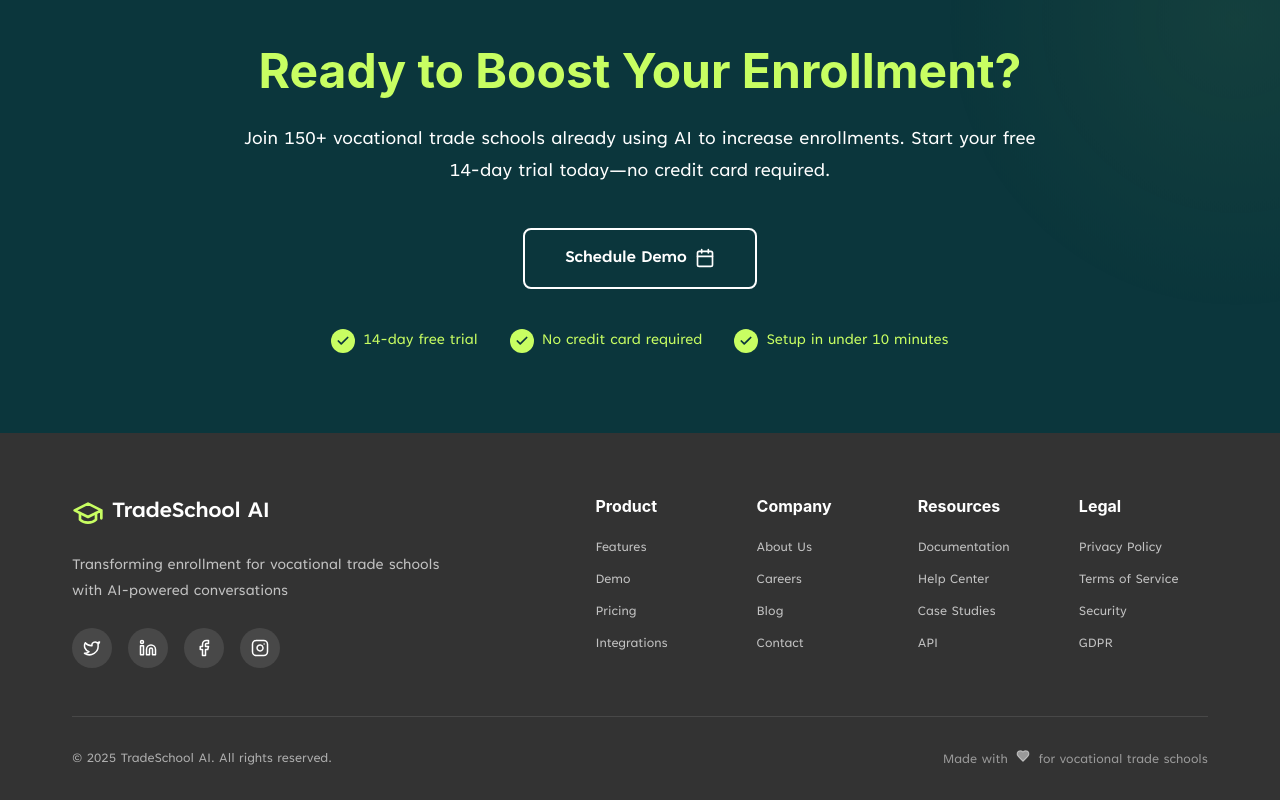
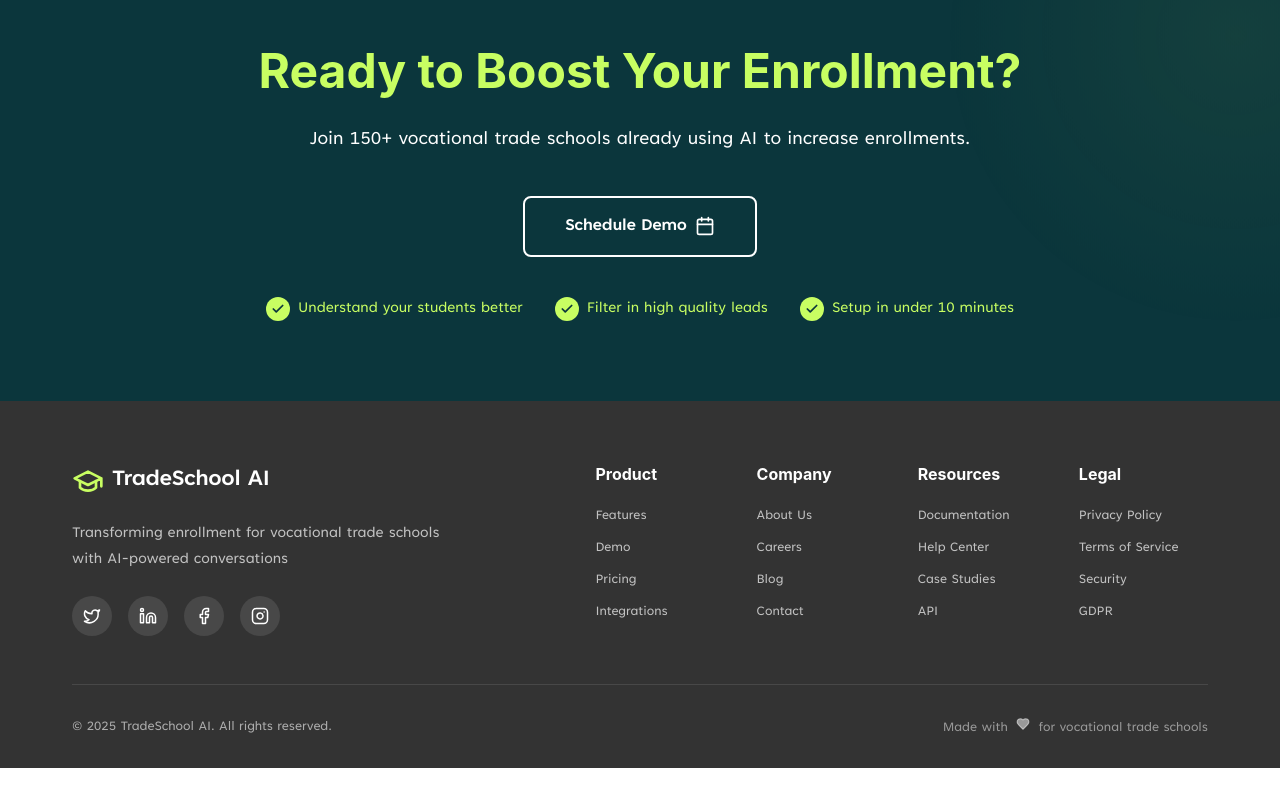
Before and after one commit to namit-sentry-skin/trade-school-ai, a React (Vite) app: page / in a window 1280 px wide. Shown: the part 3298-4098 px from the top of the page. After the commit the page ends 4066 px from the top, so only its background shows below. Built offline with nearby package versions, Linux system fonts and the light colour scheme; a web font is replaced by a local one.

Commit message:
CTA section updated

```diff
--- a/src/components/CTA.jsx
+++ b/src/components/CTA.jsx
@@ -9,7 +9,6 @@ const CTA = () => {
           <h2 className="cta-title">Ready to Boost Your Enrollment?</h2>
           <p className="cta-description">
             Join 150+ vocational trade schools already using AI to increase enrollments.
-            Start your free 14-day trial today—no credit card required.
           </p>
           <div className="cta-buttons">
             <button className="btn btn-secondary btn-large">
@@ -22,13 +21,13 @@ const CTA = () => {
               <span className="cta-feature-icon">
                 <Check size={14} strokeWidth={3} />
               </span>
-              <span>14-day free trial</span>
+              <span>Understand your students better</span>
             </div>
             <div className="cta-feature">
               <span className="cta-feature-icon">
                 <Check size={14} strokeWidth={3} />
               </span>
-              <span>No credit card required</span>
+              <span>Filter in high quality leads</span>
             </div>
             <div className="cta-feature">
               <span className="cta-feature-icon">
```
